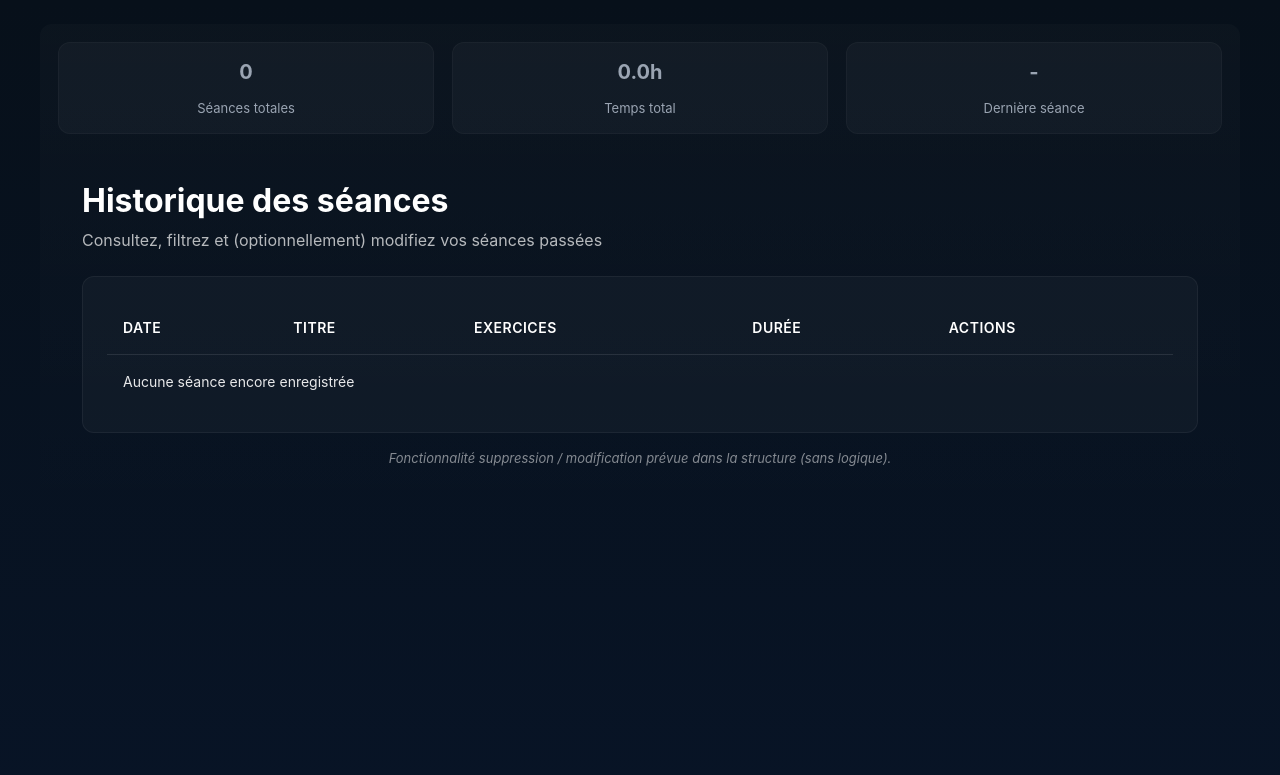
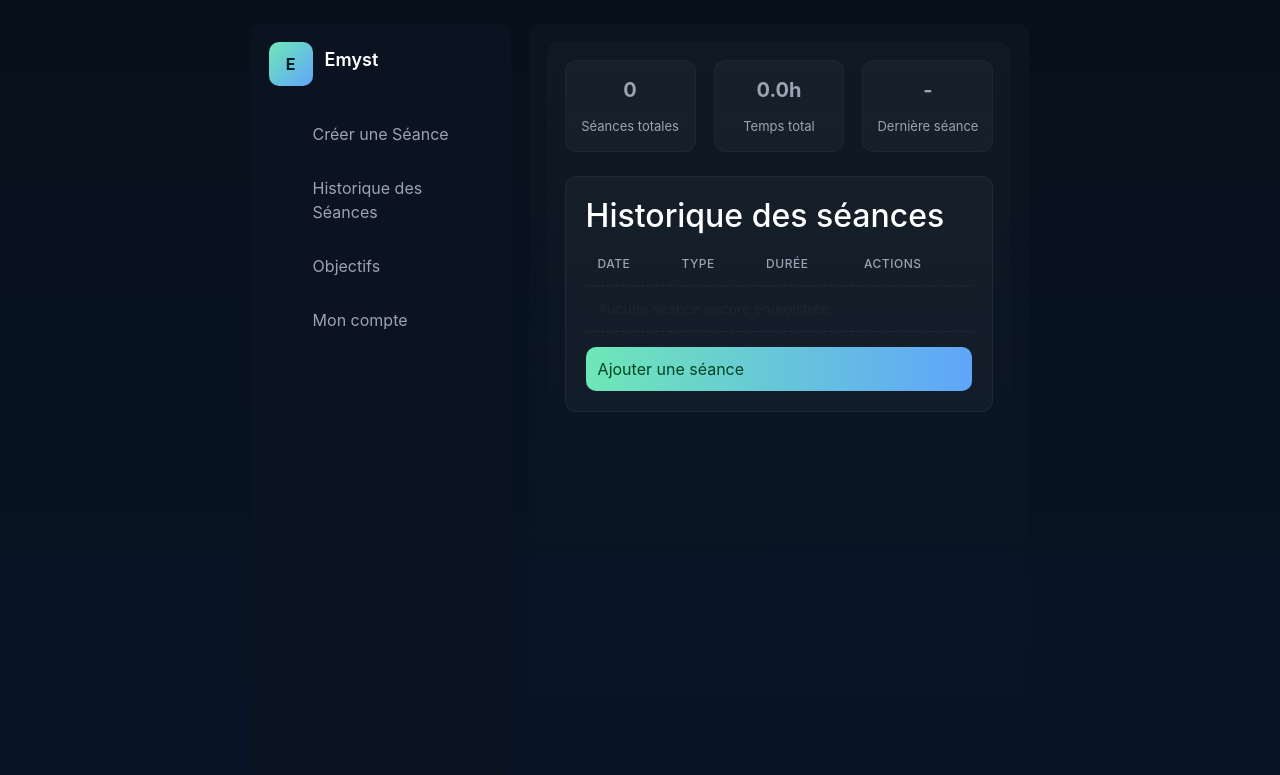
Before and after one commit to sgahovey/MSP2_Emyst, a Symfony app: template templates/seance/index.html.twig in a window 1280 px wide. Shown: the top 775 px of the page. Run offline with Twig, Linux system fonts and the light colour scheme; the template is opened without the code that fills it, so the values that code supplies are empty; some libraries are stand-ins or nearby versions.

Commit message:
Ajout navigation + correction mineur de style

```diff
--- a/public/css/layout.css
+++ b/public/css/layout.css
@@ -78,3 +78,40 @@ main.content {
 
 .row-3 { grid-template-columns: repeat(3, 1fr); }
 .row-2 { grid-template-columns: 1fr 320px; }
+
+/* Branding dans la sidebar */
+.sidebar .brand {
+    display: flex;
+    align-items: center;
+    gap: 12px;
+    margin-bottom: 24px;
+}
+
+.sidebar .app-name {
+    font-size: 18px;
+    font-weight: 600;
+    color: #fff;
+}
+
+/* Items de navigation */
+.nav-list a {
+    text-decoration: none;
+}
+
+.nav-item {
+    display: flex;
+    padding: 12px;
+    border-radius: 10px;
+    transition: background 0.2s, color 0.2s;
+}
+
+.nav-item:hover {
+    background: rgba(255,255,255,0.04);
+    color: #fff;
+}
+
+.nav-item.active {
+    background: linear-gradient(90deg, rgba(255,255,255,0.03), transparent);
+    color: #fff;
+    font-weight: 600;
+}
--- a/templates/base.html.twig
+++ b/templates/base.html.twig
@@ -24,6 +24,43 @@
         {% endblock %}
     </head>
     <body>
-        {% block body %}{% endblock %}
+        <div class="layout">
+            <!-- SIDEBAR -->
+            <nav class="sidebar">
+                <div class="brand">
+                    <div class="logo">E</div>
+                    <h2 class="app-name">Emyst</h2>
+                </div>
+                <ul class="nav-list">
+                    {# <a href="{{ path('app_dashboard') }}"
+                    class="nav-item {% if app.current_route == 'app_dashboard' %}active{% endif %}">
+                        <span>Dashboard</span>
+                    </a> #}
+
+                    <a href="{{ path('app_seance_new') }}"
+                    class="nav-item {% if app.current_route starts with 'app_seance_creer' %}active{% endif %}">
+                        <span>Créer une Séance</span>
+                    </a>
+
+                    <a href="{{ path('app_seance_index') }}"
+                    class="nav-item {% if app.current_route starts with 'app_seance' %}active{% endif %}">
+                        <span>Historique des Séances</span>
+                    </a>
+                    <a href="{{ path('app_objectif_index') }}"
+                    class="nav-item {% if app.current_route starts with 'app_objectif' %}active{% endif %}">
+                        <span>Objectifs</span>
+                    </a>
+                    <a href="{{ path('app_profil') }}"
+                    class="nav-item {% if app.current_route == 'app_profil' %}active{% endif %}">
+                        <span>Mon compte</span>
+                    </a>
+                </ul>
+            </nav>
+
+            <!-- CONTENU PRINCIPAL -->
+            <main class="content">
+                {% block body %}{% endblock %}
+            </main>
+        </div>
     </body>
 </html>
--- a/templates/objectif/index.html.twig
+++ b/templates/objectif/index.html.twig
@@ -72,17 +72,17 @@
                 {{ form_start(form) }}
 
                 <div class="mb-3">
-                    {{ form_label(form.type_objectif, "Type d'objectif") }}
+                    {{ form_label(form.type_objectif, "Type d'objectif", { label_attr: { class: 'form-label' } }) }}
                     {{ form_widget(form.type_objectif, { attr: { class: 'form-control' } }) }}
                 </div>
 
                 <div class="mb-3">
-                    {{ form_label(form.valeur_cible, "Valeur cible") }}
+                    {{ form_label(form.valeur_cible, "Valeur cible", { label_attr: { class: 'form-label' } }) }}
                     {{ form_widget(form.valeur_cible, { attr: { class: 'form-control' } }) }}
                 </div>
 
                 <div class="mb-3">
-                    {{ form_label(form.date_limite, "Échéance") }}
+                    {{ form_label(form.date_limite, "Échéance", { label_attr: { class: 'form-label' } }) }}
                     {{ form_widget(form.date_limite, { attr: { class: 'form-control' } }) }}
                 </div>
 
--- a/templates/seance/index.html.twig
+++ b/templates/seance/index.html.twig
@@ -42,65 +42,54 @@
         <br>
 
         <!-- ===================== -->
-        <!--   HISTORIQUE SEANCES    -->
+        <!--   TABLEAU SEANCES    -->
         <!-- ===================== -->
-        <div class="seances-history-container">
-            <div class="seances-history-header">
-                <div>
-                    <h1 class="seances-history-title">Historique des séances</h1>
-                    <p class="seances-history-subtitle">Consultez, filtrez et (optionnellement) modifiez vos séances passées</p>
-                </div>
-            </div>
+        <div class="seances-wrapper">
 
-            <div class="seances-history-card">
-                <table class="seances-history-table">
+            <div class="card objectifs-card">
+                <h2>Historique des séances</h2>
+
+                <table class="seances-table">
                     <thead>
                         <tr>
                             <th>Date</th>
-                            <th>Titre</th>
-                            <th>Exercices</th>
+                            <th>Type</th>
                             <th>Durée</th>
-                            <th>Actions</th>
+                            <th class="actions-col">Actions</th>
                         </tr>
                     </thead>
+
                     <tbody>
                     {% for seance in seances %}
                         <tr>
-                            <td>{{ seance.dateEntrainement|date('Y-m-d') }}</td>
-                            <td>{{ seance.typeSeance ? seance.typeSeance.value : '' }}</td>
+                            <td>{{ seance.dateEntrainement|date('d/m/Y H:i') }}</td>
+                            <td>{{ seance.typeSeance }}</td>
                             <td>
-                                {% if seance.seanceExercices|length > 0 %}
-                                    {% for seanceExercice in seance.seanceExercices %}
-                                        {{ seanceExercice.exercices.nom }}{% if not loop.last %}, {% endif %}
-                                    {% endfor %}
+                                {% if seance.duree %}
+                                    {{ seance.duree|date('H:i') }}
                                 {% else %}
                                     -
                                 {% endif %}
                             </td>
                             <td>
-                                {% if seance.duree %}
-                                    {{ seance.duree|date('H:i') }}
-                                {% else %}
-                                    --
-                                {% endif %}
-                            </td>
-                            <td>
-                                <div class="seances-actions-buttons">
-                                    <a href="{{ path('app_seance_edit', {'id': seance.id}) }}" class="btn-modify">Modifier</a>
-                                    <a href="{{ path('app_seance_delete', {'id': seance.id}) }}" class="btn-delete" onclick="return confirm('Êtes-vous sûr de vouloir supprimer cette séance ?')">Supprimer</a>
+                                <div class="actions">
+                                    <a class="btn small btn-ghost" href="{{ path('app_seance_show', {'id': seance.id}) }}">voir</a>
+                                    <a class="btn small btn-primary" href="{{ path('app_seance_edit', {'id': seance.id}) }}">modifier</a>
                                 </div>
                             </td>
                         </tr>
                     {% else %}
                         <tr>
-                            <td colspan="5">Aucune séance encore enregistrée</td>
+                            <td colspan="4">Aucune séance encore enregistrée</td>
                         </tr>
                     {% endfor %}
                     </tbody>
                 </table>
+
+                <a href="{{ path('app_seance_new') }}" class="btn btn-primary" style="margin-top:15px;">
+                    Ajouter une séance
+                </a>
             </div>
-
-            <p class="seances-history-note">Fonctionnalité suppression / modification prévue dans la structure (sans logique).</p>
         </div>
 
     </main>
```
